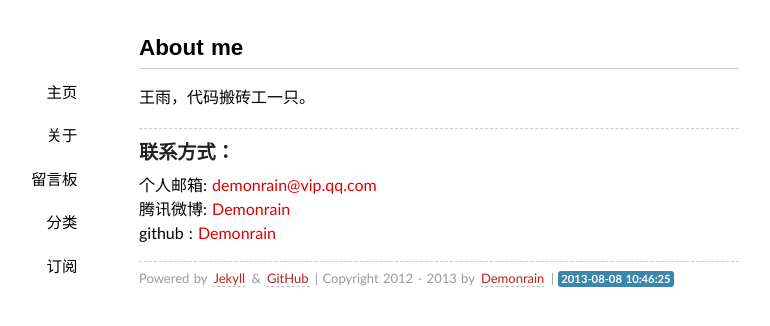
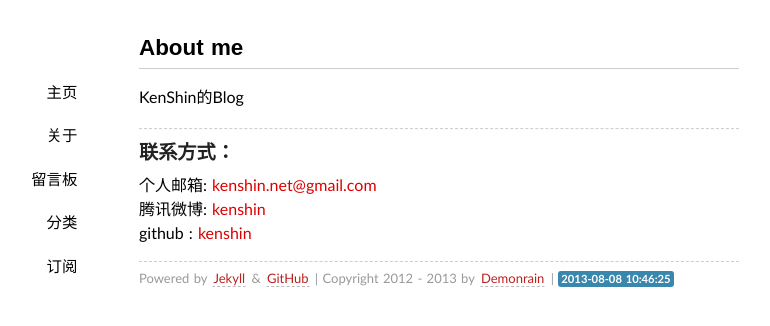
Before and after one commit to kenshinnet/blog, a Jekyll site: the page built from about/index.md, in a window 1280 px wide. Shown: the top 326 px of the page, without its empty margins (201-971 px from the left). Built offline with Jekyll 4.4.1, drawn with Linux system fonts in a browser that asks for light colours; some web fonts are replaced; Markdown is read by kramdown in place of the engine named in the settings; comment, search, counter and statistics services are not loaded.

Commit message:
Update index.md

```diff
--- a/about/index.md
+++ b/about/index.md
@@ -4,12 +4,12 @@ layout: page
 comments: no
 ---
 
-王雨，代码搬砖工一只。
+KenShin的Blog
 
 ----
 
 ###联系方式：
 
-个人邮箱: [demonrain@vip.qq.com](mailto:demonrain@vip.qq.com)
-腾讯微博: [Demonrain](http://t.qq.com/demonrain)
-github  : [Demonrain](https://github.com/demonrain)
+个人邮箱: [kenshin.net@gmail.com](mailto:kenshin.net@gmail.com)
+腾讯微博: [kenshin](http://t.qq.com/kenshinnan)
+github  : [kenshin](https://github.com/kenshinnet)
```
